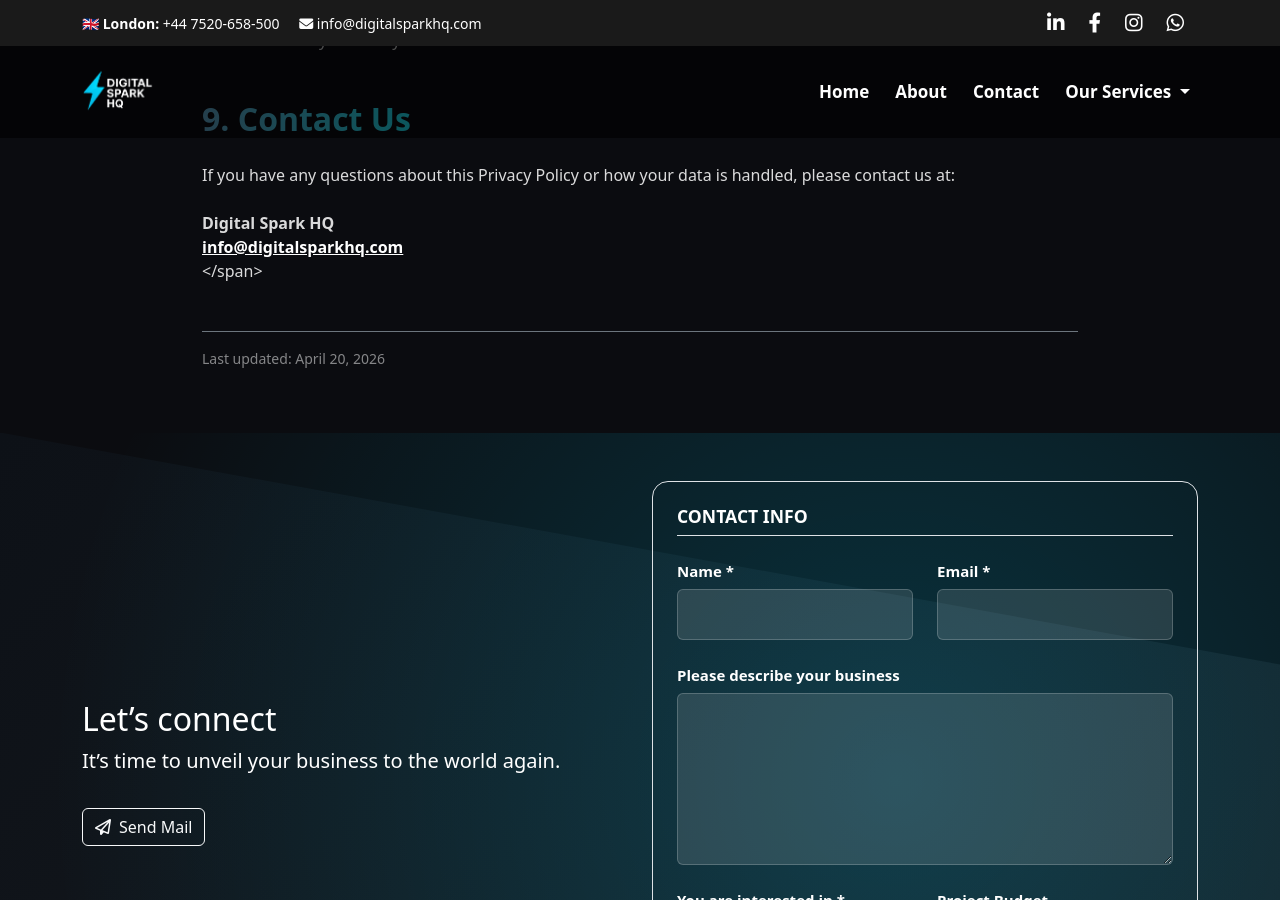
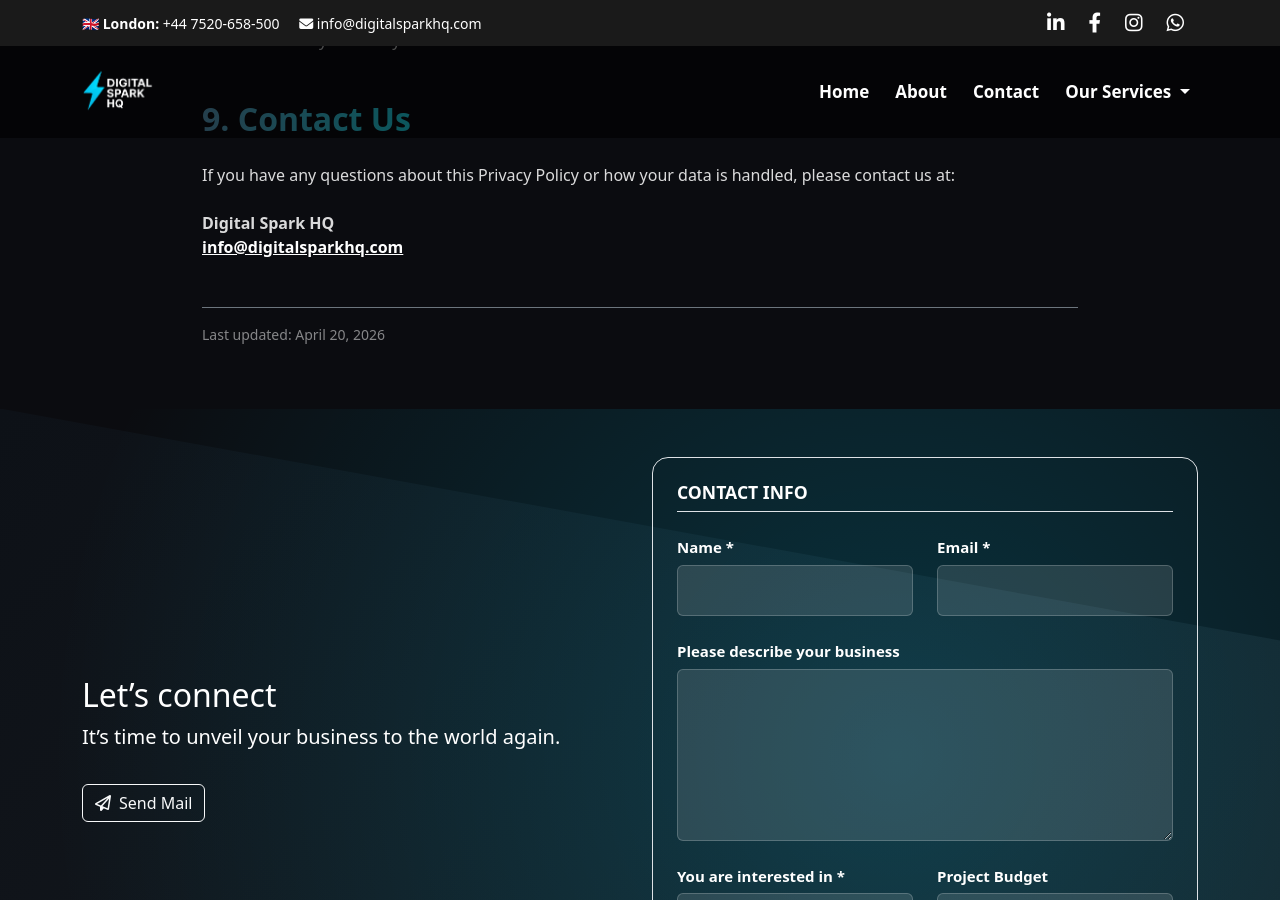
Before and after one commit to Iambiswajit-C/digitalsparkhq, a Jekyll site: the page built from privacy-policy.md, in a window 1280 px wide and 900 px high, scrolled down 2707 px. Built offline with Jekyll 4.4.1, drawn with Linux system fonts in a browser that asks for light colours.

Commit message:
Update privacy-policy.md

```diff
--- a/privacy-policy.md
+++ b/privacy-policy.md
@@ -98,8 +98,7 @@ permalink: /privacy-policy/
       <strong>Digital Spark HQ</strong><br>
       <a href="mailto:info@digitalsparkhq.com" class="text-white fw-bold">
         info@digitalsparkhq.com
-      </a><br>
-      </span>
+      </a>
     </p>
 
     <p class="small text-white-50 mt-5 pt-3 border-top border-secondary">
```
